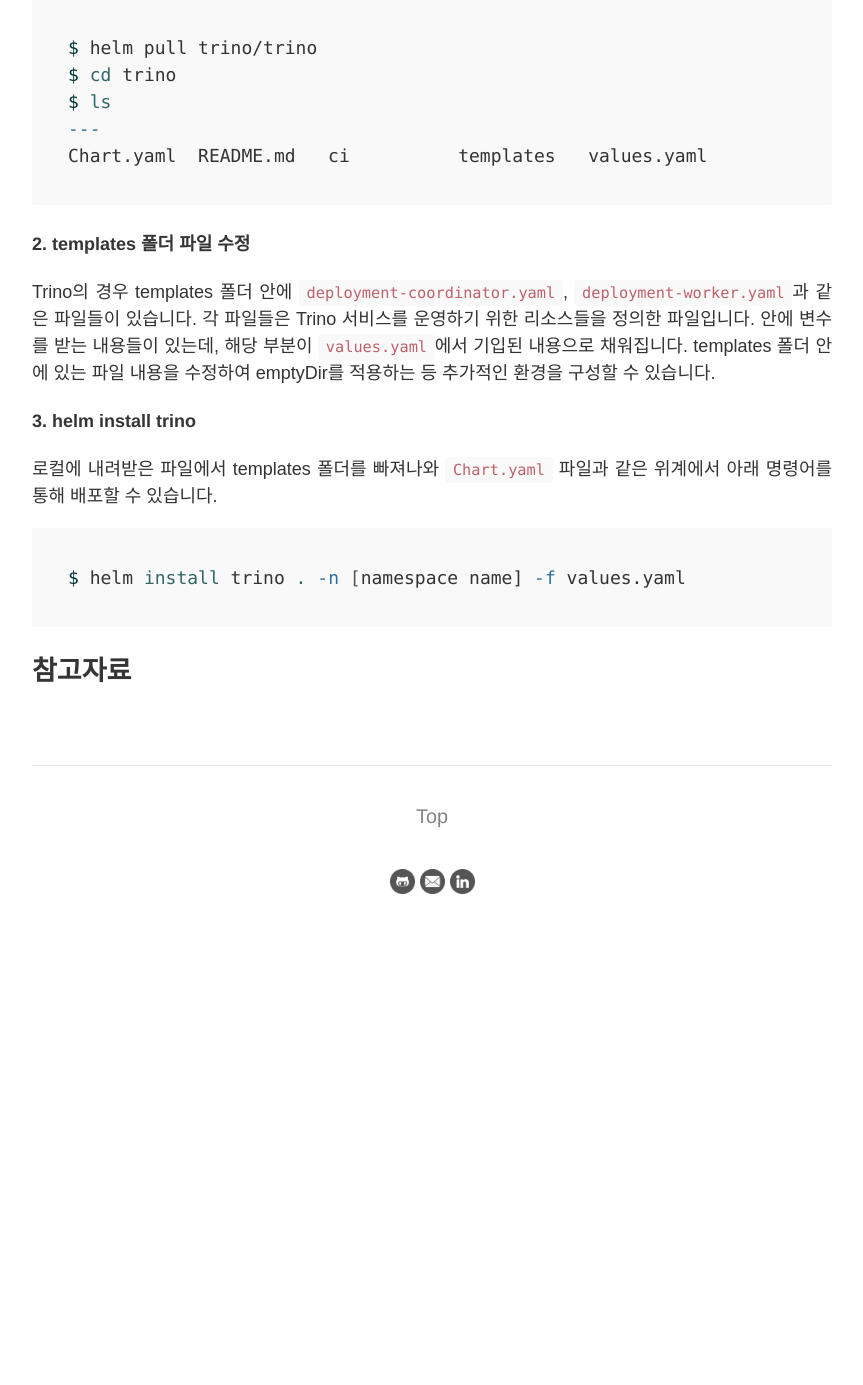
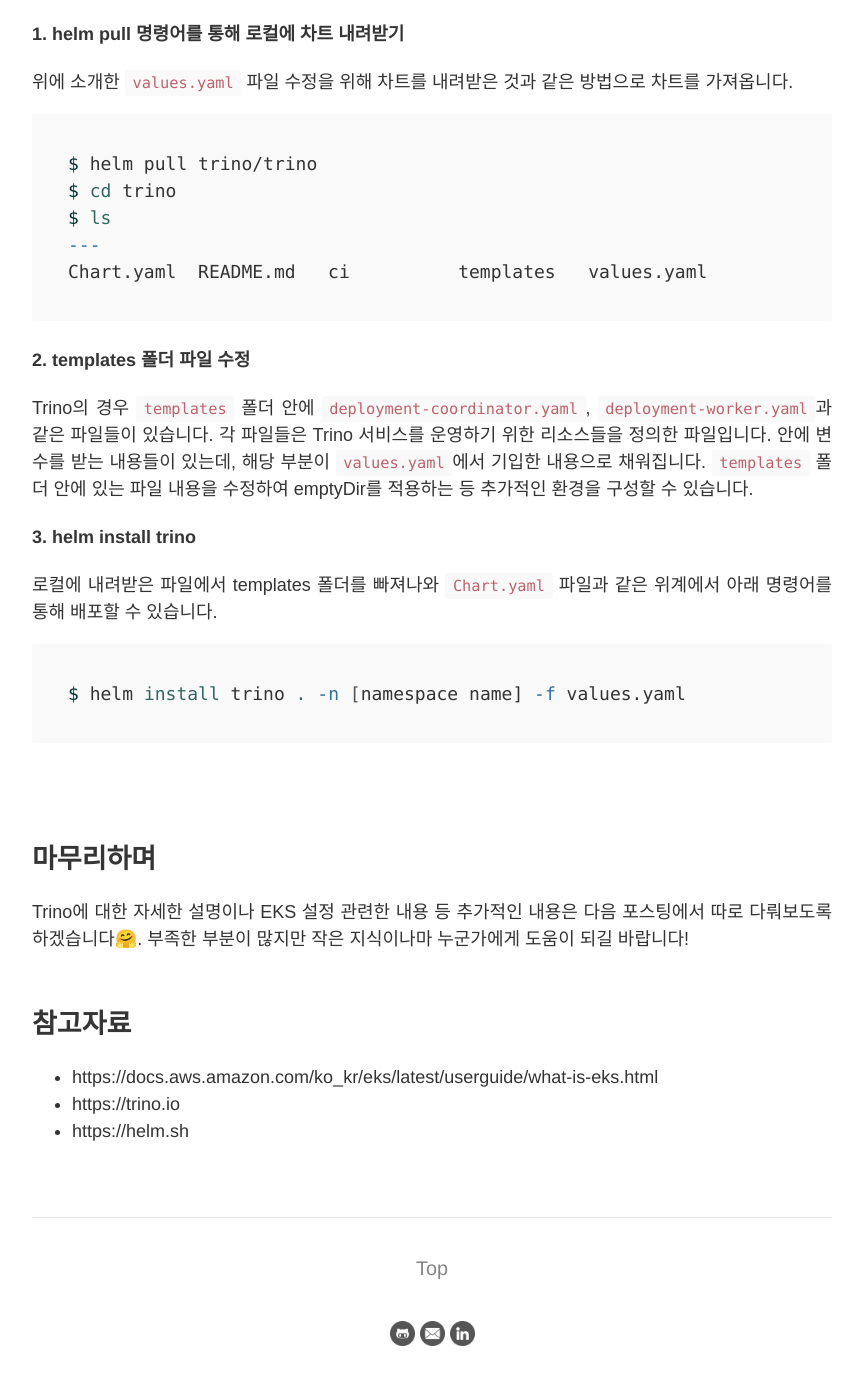
Before and after one commit to daru1027/daru1027.github.io, a Jekyll site: the page built from _posts/2022-09-16-eks-on-trino.md, in a window 1280 px wide and 1400 px high, scrolled down 7144 px. Shown: the top 1385 px of the window, without its empty margins (208-1071 px from the left). Built offline with Jekyll 4.4.1, drawn with Linux system fonts in a browser that asks for light colours; before the commit the page ends 8092 px from its top, so only the background shows below that; some of the changed text lies outside the part shown.

Commit message:
ADD: 내용 완성

````diff
--- a/_posts/2022-09-16-eks-on-trino.md
+++ b/_posts/2022-09-16-eks-on-trino.md
@@ -1,6 +1,6 @@
 ---
 layout: post
-title: "EKS에 Trino 구축하기"
+title: "EKS에 Trino 구축하기 with. Helm"
 tags: EKS Trino Kubernetes
 ---
 해당 포스트는 **EKS에 Trino를 구축하는 과정**을 담았습니다🤗. 올해 4월쯤 진행한 내용을 기준으로 작성하여 최신 내용과 다른 부분이 있을 수 있어 이 점 유의해서 읽어주세요!
@@ -8,6 +8,8 @@
 1. [들어가며](#들어가며)
 2. [Kubernetes 패키지 매니저 Helm](#kubernetes-패키지-매니저-helm)
 3. [Trino 배포하기](#trino-배포하기)
+4. [마무리하며](#마무리하며)
+5. [참고자료](#참고자료)
 <br/><br/>
 
 ## 들어가며
@@ -193,7 +195,7 @@
 <br/><br/>
 
 ### 로컬 환경에서 차트 템플릿을 통해 배포하기
-필요한 기능 대부분은 위에 소개한 방법으로 무난하게 커스터마이징하여 배포 가능합니다.
+필요한 기능 대부분은 위에 소개한 방법으로 커스터마이징하여 배포할 수 있습니다.
 하지만 **Trino** 차트 버전 `0.5.0`의 경우 몇몇 제약이 있었습니다.
 json-serde를 설치하기 위해 init Container를 추가하면서 emptyDir을 통해 메인 Container와 볼륨 마운팅을 할 필요가 있었는데, 이를 위에 소개한 방법으론 적용하기 어려운 부분이 있었습니다(지금 차트 버전에선 될지도...😂).
 이처럼 차트 **템플릿에서 제공하는 기능 외에** 추가적인 환경 조정이 필요한 경우 아래와 같은 방법을 통해서 해결할 수 있습니다.
@@ -209,14 +211,24 @@
 Chart.yaml  README.md   ci          templates   values.yaml
 ```
 #### 2. templates 폴더 파일 수정
-Trino의 경우 templates 폴더 안에 `deployment-coordinator.yaml`, `deployment-worker.yaml`과 같은 파일들이 있습니다.
+Trino의 경우 `templates` 폴더 안에 `deployment-coordinator.yaml`, `deployment-worker.yaml`과 같은 파일들이 있습니다.
 각 파일들은 Trino 서비스를 운영하기 위한 리소스들을 정의한 파일입니다.
-안에 변수를 받는 내용들이 있는데, 해당 부분이 `values.yaml`에서 기입된 내용으로 채워집니다.
-templates 폴더 안에 있는 파일 내용을 수정하여 emptyDir를 적용하는 등 추가적인 환경을 구성할 수 있습니다.
+안에 변수를 받는 내용들이 있는데, 해당 부분이 `values.yaml`에서 기입한 내용으로 채워집니다.
+`templates` 폴더 안에 있는 파일 내용을 수정하여 emptyDir를 적용하는 등 추가적인 환경을 구성할 수 있습니다.
 
 #### 3. helm install trino
 로컬에 내려받은 파일에서 templates 폴더를 빠져나와 `Chart.yaml` 파일과 같은 위계에서 아래 명령어를 통해 배포할 수 있습니다.
 ```bash
 $ helm install trino . -n [namespace name] -f values.yaml
 ```
+<br/><br/>
+
+## 마무리하며
+Trino에 대한 자세한 설명이나 EKS 설정 관련한 내용 등 추가적인 내용은 다음 포스팅에서 따로 다뤄보도록 하겠습니다🤗.
+부족한 부분이 많지만 작은 지식이나마 누군가에게 도움이 되길 바랍니다!
+<br/><br/>
+
 ## 참고자료
+* https://docs.aws.amazon.com/ko_kr/eks/latest/userguide/what-is-eks.html
+* https://trino.io
+* https://helm.sh
````
